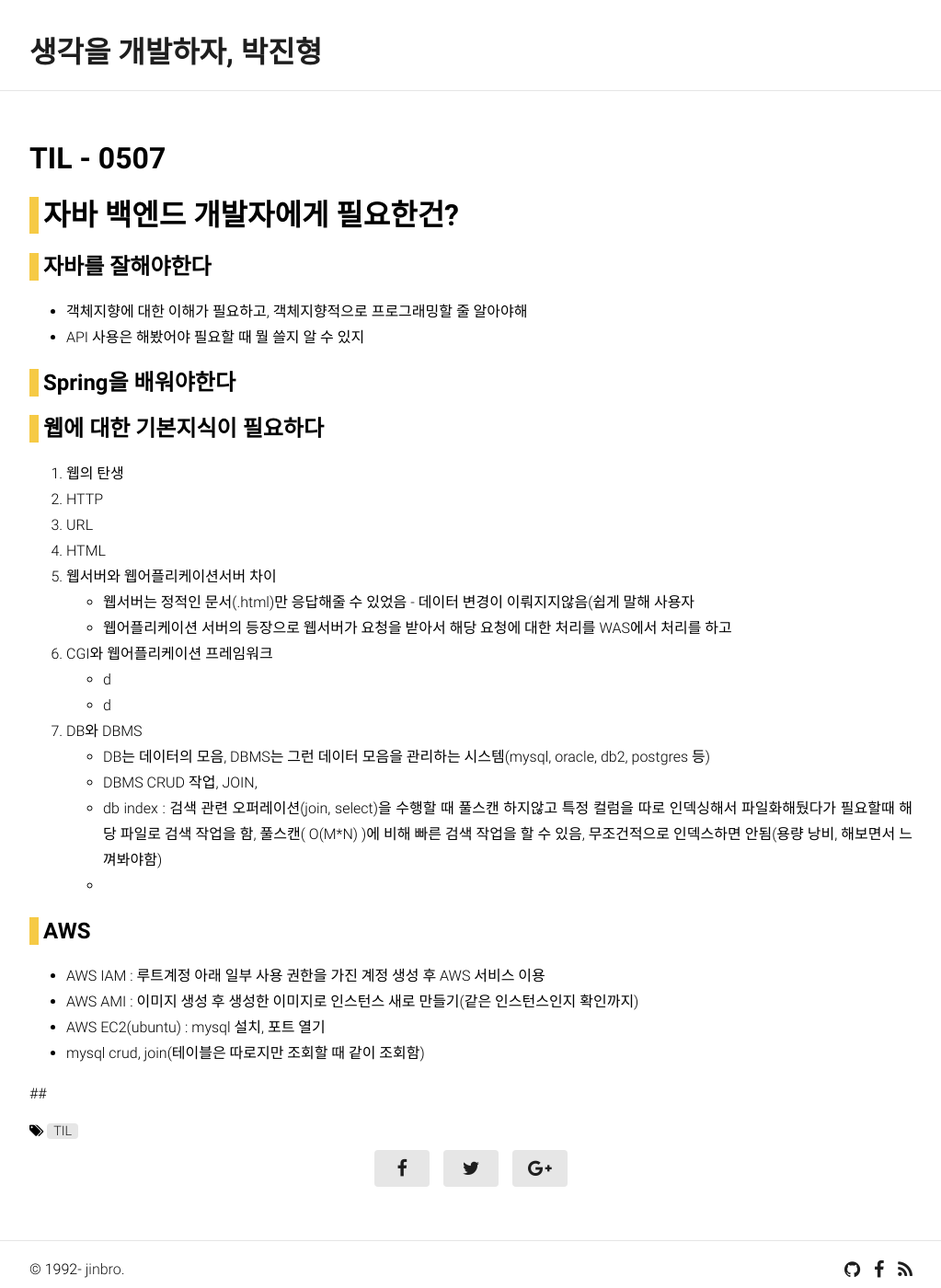
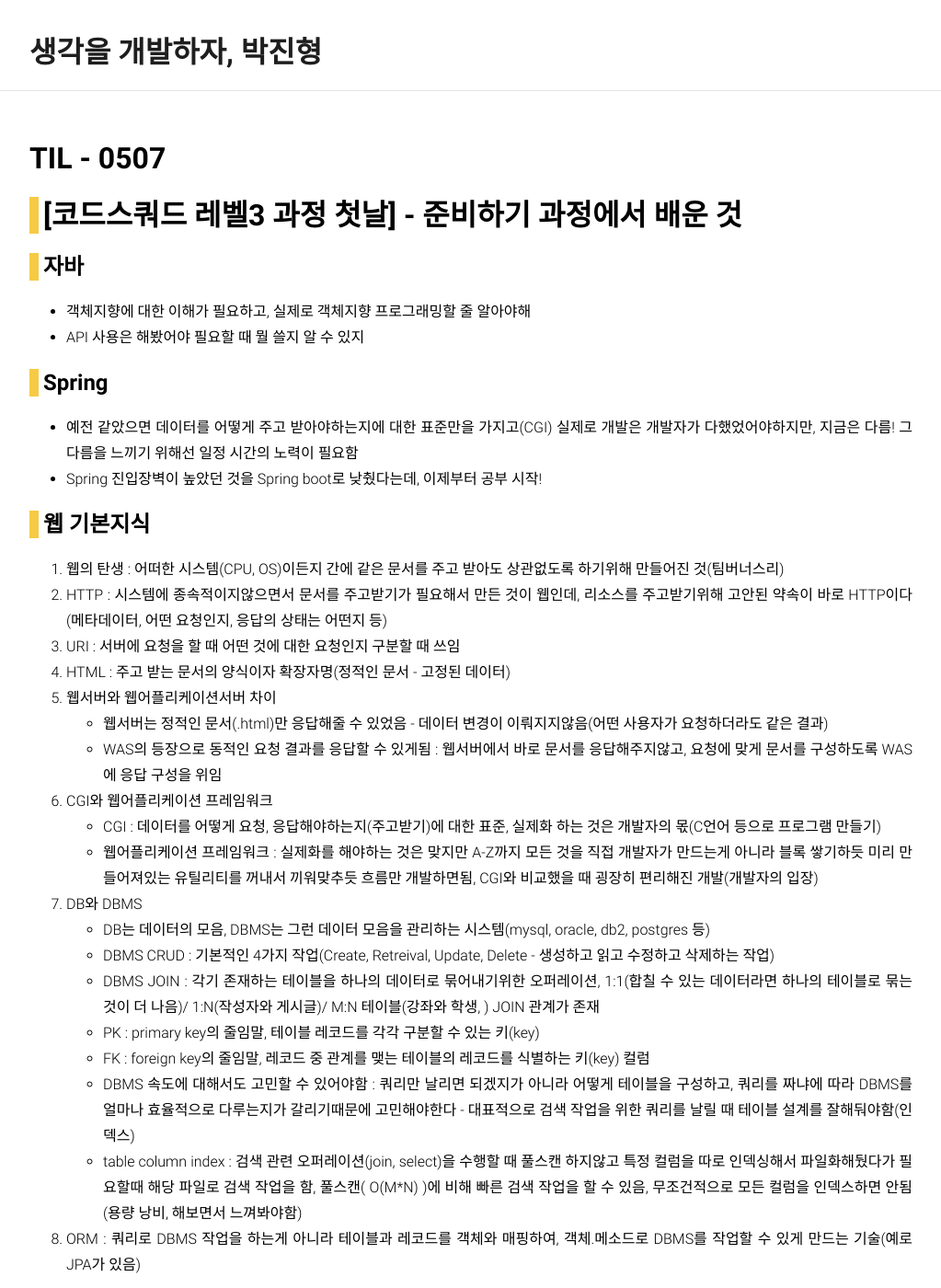
Before and after one commit to imjinbro/imjinbro.github.io, a Jekyll site: the page built from _posts/2018-05-07-TIL.md, in a window 1280 px wide and 1400 px high. Shown: the whole window at 92% size, without its empty margins (128-1151 px from the left). Built offline with Jekyll 4.4.1, drawn with Linux system fonts in a browser that asks for light colours; nearby versions of some CDN libraries; some web fonts are replaced; our own code applies the rules of GitHub Pages for plain Markdown files; comment, search, counter and statistics services are not loaded; some of the changed text lies outside the part shown.

Commit message:
modify post

```diff
--- a/_posts/2018-05-07-TIL.md
+++ b/_posts/2018-05-07-TIL.md
@@ -9,40 +9,47 @@ sitemap :
   priority : 1.0
 ---
 
-# 자바 백엔드 개발자에게 필요한건?
-## 자바를 잘해야한다
-* 객체지향에 대한 이해가 필요하고, 객체지향적으로 프로그래밍할 줄 알아야해
+# [코드스쿼드 레벨3 과정 첫날] - 준비하기 과정에서 배운 것
+## 자바
+* 객체지향에 대한 이해가 필요하고, 실제로 객체지향 프로그래밍할 줄 알아야해
 * API 사용은 해봤어야 필요할 때 뭘 쓸지 알 수 있지
 
-## Spring을 배워야한다
+## Spring
+* 예전 같았으면 데이터를 어떻게 주고 받아야하는지에 대한 표준만을 가지고(CGI) 실제로 개발은 개발자가 다했었어야하지만, 지금은 다름! 그 다름을 느끼기 위해선 일정 시간의 노력이 필요함
+* Spring 진입장벽이 높았던 것을 Spring boot로 낮췄다는데, 이제부터 공부 시작!
 
-
-## 웹에 대한 기본지식이 필요하다
-1. 웹의 탄생
-2. HTTP
-3. URL
-4. HTML
+## 웹 기본지식
+1. 웹의 탄생 : 어떠한 시스템(CPU, OS)이든지 간에 같은 문서를 주고 받아도 상관없도록 하기위해 만들어진 것(팀버너스리)
+2. HTTP : 시스템에 종속적이지않으면서 문서를 주고받기가 필요해서 만든 것이 웹인데, 리소스를 주고받기위해 고안된 약속이 바로 HTTP이다(메타데이터, 어떤 요청인지, 응답의 상태는 어떤지 등)
+3. URI : 서버에 요청을 할 때 어떤 것에 대한 요청인지 구분할 때 쓰임
+4. HTML : 주고 받는 문서의 양식이자 확장자명(정적인 문서 - 고정된 데이터)
 5. 웹서버와 웹어플리케이션서버 차이
-  * 웹서버는 정적인 문서(.html)만 응답해줄 수 있었음 - 데이터 변경이 이뤄지지않음(쉽게 말해 사용자
-  * 웹어플리케이션 서버의 등장으로 웹서버가 요청을 받아서 해당 요청에 대한 처리를 WAS에서 처리를 하고
+  * 웹서버는 정적인 문서(.html)만 응답해줄 수 있었음 - 데이터 변경이 이뤄지지않음(어떤 사용자가 요청하더라도 같은 결과)
+  * WAS의 등장으로 동적인 요청 결과를 응답할 수 있게됨 : 웹서버에서 바로 문서를 응답해주지않고, 요청에 맞게 문서를 구성하도록 WAS에 응답 구성을 위임
 
 6. CGI와 웹어플리케이션 프레임워크
-  * d
-  * d
+  * CGI : 데이터를 어떻게 요청, 응답해야하는지(주고받기)에 대한 표준, 실제화 하는 것은 개발자의 몫(C언어 등으로 프로그램 만들기)
+  * 웹어플리케이션 프레임워크 : 실제화를 해야하는 것은 맞지만 A-Z까지 모든 것을 직접 개발자가 만드는게 아니라 블록 쌓기하듯 미리 만들어져있는 유틸리티를 꺼내서 끼워맞추듯 흐름만 개발하면됨, CGI와 비교했을 때 굉장히 편리해진 개발(개발자의 입장)
 
 7. DB와 DBMS
   * DB는 데이터의 모음, DBMS는 그런 데이터 모음을 관리하는 시스템(mysql, oracle, db2, postgres 등)
-  * DBMS CRUD 작업, JOIN,
-  * db index : 검색 관련 오퍼레이션(join, select)을 수행할 때 풀스캔 하지않고 특정 컬럼을 따로 인덱싱해서 파일화해뒀다가 필요할때 해당 파일로 검색 작업을 함, 풀스캔( O(M*N) )에 비해 빠른 검색 작업을 할 수 있음, 무조건적으로 인덱스하면 안됨(용량 낭비, 해보면서 느껴봐야함)
-  *
+  * DBMS CRUD : 기본적인 4가지 작업(Create, Retreival, Update, Delete - 생성하고 읽고 수정하고 삭제하는 작업)
+  * DBMS JOIN : 각기 존재하는 테이블을 하나의 데이터로 묶어내기위한 오퍼레이션, 1:1(합칠 수 있는 데이터라면 하나의 테이블로 묶는 것이 더 나음)/ 1:N(작성자와 게시글)/ M:N 테이블(강좌와 학생, ) JOIN 관계가 존재
+  * PK : primary key의 줄임말, 테이블 레코드를 각각 구분할 수 있는 키(key)
+  * FK : foreign key의 줄임말, 레코드 중 관계를 맺는 테이블의 레코드를 식별하는 키(key) 컬럼
+  * DBMS 속도에 대해서도 고민할 수 있어야함 : 쿼리만 날리면 되겠지가 아니라 어떻게 테이블을 구성하고, 쿼리를 짜냐에 따라 DBMS를 얼마나 효율적으로 다루는지가 갈리기때문에 고민해야한다 - 대표적으로 검색 작업을 위한 쿼리를 날릴 때 테이블 설계를 잘해둬야함(인덱스)
+  * table column index : 검색 관련 오퍼레이션(join, select)을 수행할 때 풀스캔 하지않고 특정 컬럼을 따로 인덱싱해서 파일화해뒀다가 필요할때 해당 파일로 검색 작업을 함, 풀스캔( O(M*N) )에 비해 빠른 검색 작업을 할 수 있음, 무조건적으로 모든 컬럼을 인덱스하면 안됨(용량 낭비, 해보면서 느껴봐야함)
+
+8. ORM : 쿼리로 DBMS 작업을 하는게 아니라 테이블과 레코드를 객체와 매핑하여, 객체.메소드로 DBMS를 작업할 수 있게 만드는 기술(예로 JPA가 있음)
 
 
-## AWS
+## 클라우드 서비스 - AWS
+* 물리적인 장치를 들여놓지않고, 일정 시간동안 서비스처럼 컴퓨터를 사용하는 것
+* 여러 국가에 개설되어있고 이를 리전이라 함, 서비스가 어느 국가에서 사용되냐에 따라 리전 선택이 달라짐
+* 같은 리전이라도 여러 군데에 만들어져있음 : 만약의 경우에 대비하여 서비스 중임
 * AWS IAM : 루트계정 아래 일부 사용 권한을 가진 계정 생성 후 AWS 서비스 이용
-* AWS AMI : 이미지 생성 후 생성한 이미지로 인스턴스 새로 만들기(같은 인스턴스인지 확인까지)
-* AWS EC2(ubuntu) : mysql 설치, 포트 열기
-* mysql crud, join(테이블은 따로지만 조회할 때 같이 조회함)
+* AWS EC2 : 서버컴퓨터로 사용할 인스턴스 만들기
 
 
-
-##
+## 할게 많다
+* 차근차근 조금씩 조금씩 해야겠다.....!
```
